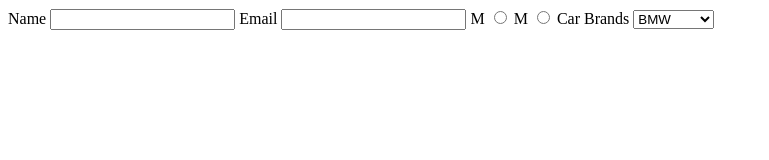
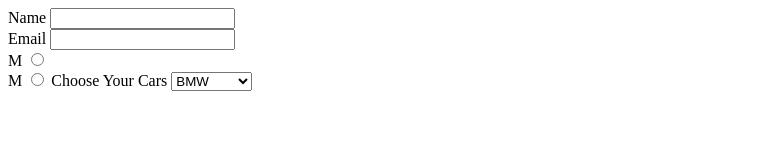
Before and after one commit to acciojob/car-insurance-form-Awadhesh08, a website: page main.html in a window 1280 px wide. Shown: the whole page, without its empty margins (0-769 px from the left). Drawn offline with Linux system fonts and the light colour scheme.

Commit message:
created a submission

```diff
--- a/main.html
+++ b/main.html
@@ -10,22 +10,28 @@
 	<form>
 		<label for="name">Name</label>
 		<input type="text" id="name" required>
+		</br>
 
 		<label for="email">Email</label>
 		<input type="email" id="email" required>
+		</br>
 
 		<label for="for_men">M</label>
 		<input type="radio" id="for_men" name="gender" required>
+		</br>
 
 		<label for="for_female">M</label>
 		<input type="radio" id="for_female" name="gender" required>
 
-		<label for="cars">Car Brands</label>
-		<select>
+		<label for="cars">Choose Your Cars</label>
+		<select id="cars" name="cars">
 			<option>BMW</option>
 			<option>Audi</option>
 			<option>Mercedez</option>
 		</select>
+
+
+
 	</form>
 	<!-- the entire body must be written by student -->
     <script type="text/javascript" src="./script.js">
```
